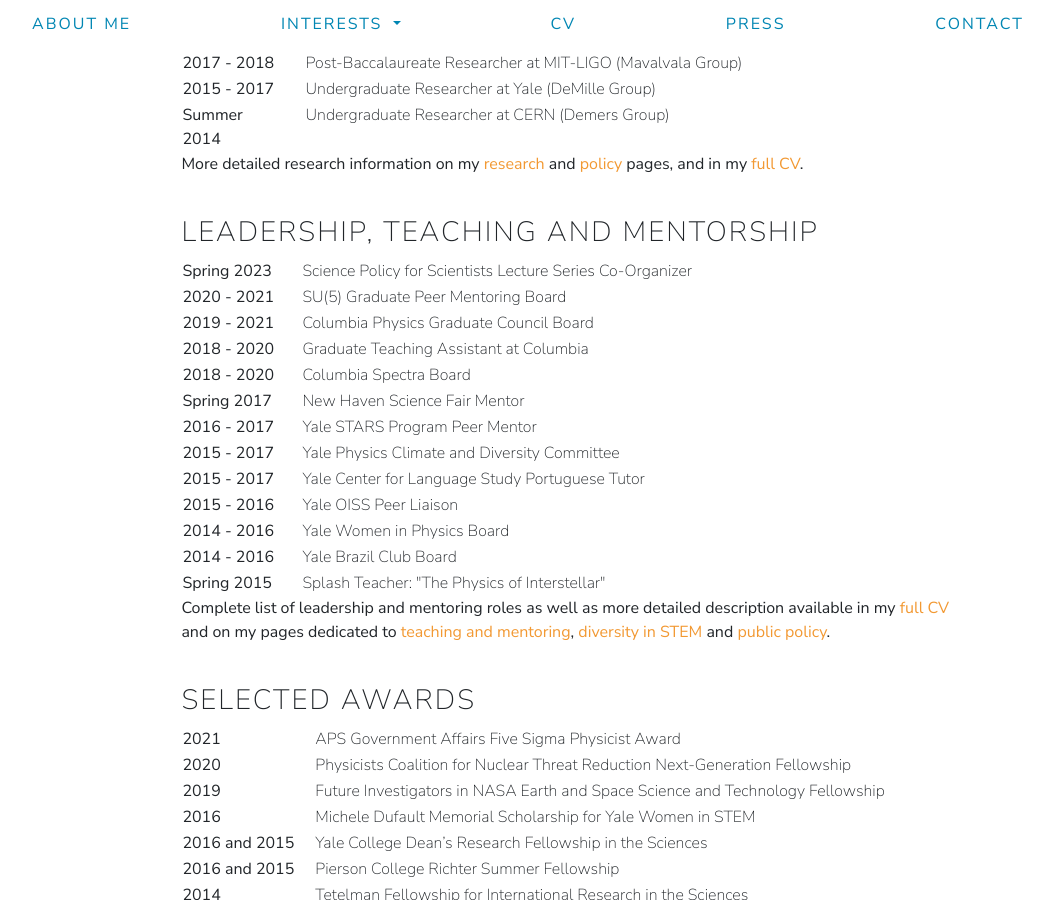
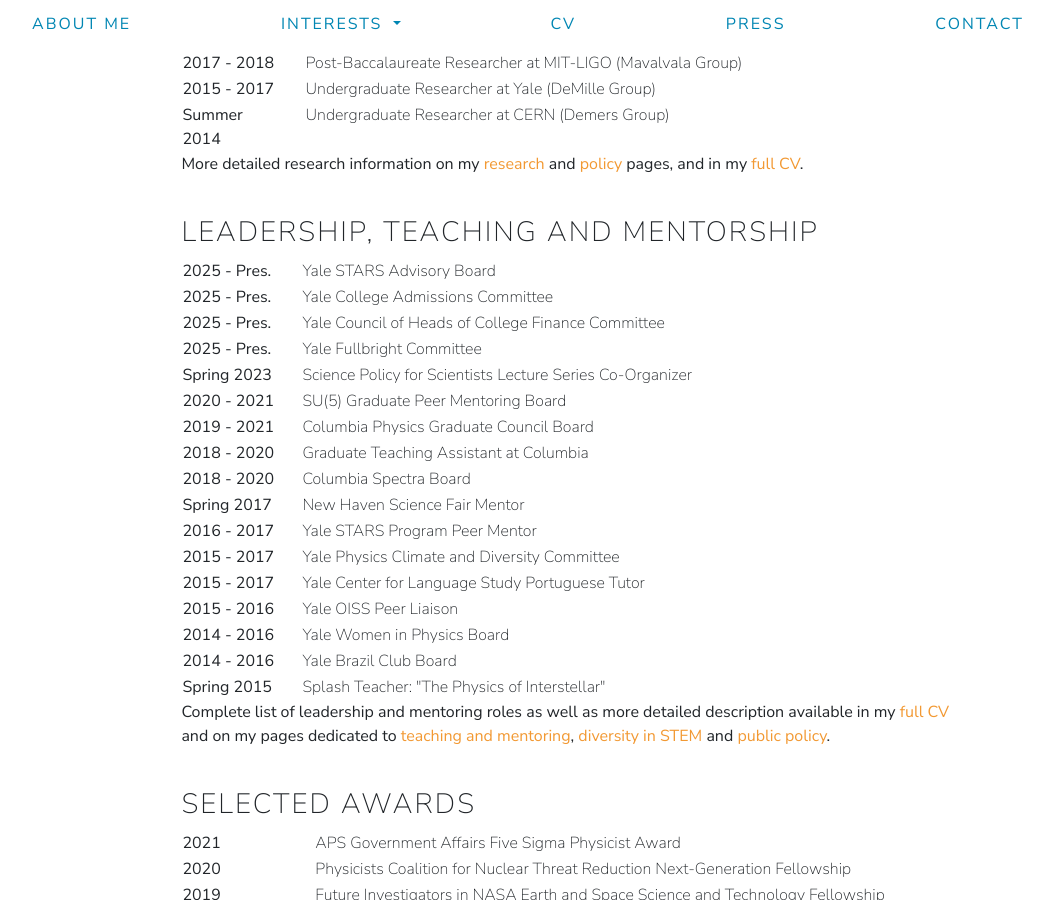
Before and after one commit to barbaracrusan/barbaracrusan.github.io, a Jekyll site: the page built from cv.html, in a window 1280 px wide and 900 px high, scrolled down 494 px. Shown: the whole window, without its empty margins (112-1165 px from the left). Built offline with Jekyll 4.4.1, drawn with Linux system fonts in a browser that asks for light colours; nearby versions of some CDN libraries.

Commit message:
cv update

```diff
--- a/cv.html
+++ b/cv.html
@@ -66,6 +66,23 @@
     <div class="col-md-12 mx-5  my-2">
       <h3>LEADERSHIP, TEACHING AND MENTORSHIP</h3>
       <table>
+        <tr>
+          <td><b>2025 - Pres.</b></td>
+          <td>Yale STARS Advisory Board</td>
+        </tr>
+        <tr>
+          <td><b>2025 - Pres.</b></td>
+          <td>Yale College Admissions Committee</td>
+        </tr>
+        <tr>
+          <td><b>2025 - Pres.</b></td>
+          <td>Yale Council of Heads of College Finance Committee</td>
+        </tr>
+        <tr>
+          <td><b>2025 - Pres.</b></td>
+          <td>Yale Fullbright Committee</td>
+        </tr>
+
         <tr>
           <td><b>Spring 2023</b></td>
           <td>Science Policy for Scientists Lecture Series Co-Organizer</td>
```
